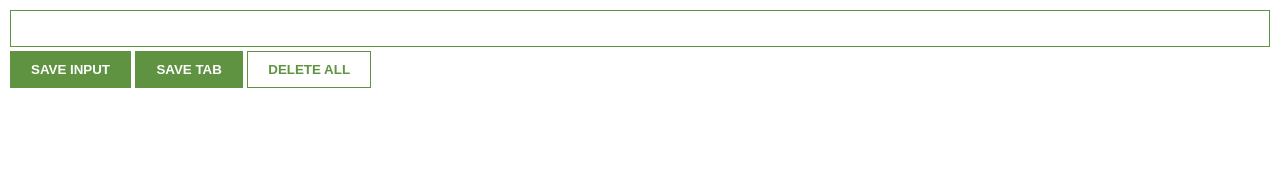
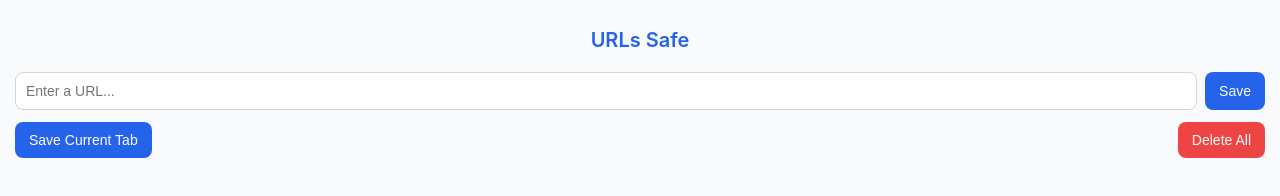
Before and after one commit to Jacquessssssss/URLs-Safe, a website built with Vite: page index.html in a window 1280 px wide. Built offline with nearby package versions, Linux system fonts and the light colour scheme.

Commit message:
Final Version

```diff
--- a/index.css
+++ b/index.css
@@ -1,52 +1,119 @@
 body {
   margin: 0;
-    padding: 10px;
-    font-family: Arial, Helvetica, sans-serif;
-    min-width: 400px;
+  padding: 15px;
+  font-family: "Inter", Arial, sans-serif;
+  min-width: 380px;
+  background: #f9fafb;
+  color: #111827;
+}
+
+.container {
+  display: flex;
+  flex-direction: column;
+  gap: 12px;
+}
+
+.title {
+  font-size: 20px;
+  font-weight: 600;
+  color: #2563eb;
+  margin-bottom: 8px;
+  text-align: center;
+}
+
+.input-group {
+  display: flex;
+  gap: 8px;
 }
 
 input {
-    width: 100%;
+  flex: 1;
   padding: 10px;
-    box-sizing: border-box;
-    border: 1px solid #5f9341;
-    margin-bottom: 4px;
+  border: 1px solid #d1d5db;
+  border-radius: 8px;
+  outline: none;
+  font-size: 14px;
+}
+
+input:focus {
+  border-color: #2563eb;
+  box-shadow: 0 0 0 2px rgba(37, 99, 235, 0.2);
 }
 
 button {
-    background: #5f9341;
+  padding: 10px 14px;
+  border-radius: 8px;
+  border: none;
+  cursor: pointer;
+  font-size: 14px;
+  font-weight: 500;
+  transition: all 0.2s ease;
+}
+
+button:hover {
+  opacity: 0.9;
+}
+
+#input-btn,
+#tab-btn {
+  background: #2563eb;
   color: white;
-    padding: 10px 20px;
-    border: 1px solid #5f9341;
-    font-weight: bold;
+}
+
+#delete-btn,
+.danger {
+  background: #ef4444;
+  color: white;
+}
+
+.actions {
+  display: flex;
+  justify-content: space-between;
+  gap: 8px;
 }
 
 ul {
-    margin-top: 20px;
-    padding-left: 0;
+  margin: 0;
+  padding: 0;
+  list-style: none;
+  margin-top: 12px;
 }
 
 li {
-    margin-top: 5px;
-    margin-left: 20px;
+  display: flex;
+  justify-content: space-between;
+  align-items: center;
+  background: white;
+  border: 1px solid #e5e7eb;
+  padding: 10px 12px;
+  border-radius: 8px;
+  margin-bottom: 8px;
+  transition: transform 0.1s ease;
+}
+
+li:hover {
+  transform: translateY(-2px);
+  box-shadow: 0 2px 6px rgba(0, 0, 0, 0.05);
 }
 
 a {
-    color: #5f9341;
-    font-weight: bold;
+  color: #2563eb;
+  text-decoration: none;
+  font-weight: 500;
+  overflow-wrap: anywhere;
 }
-#delete-btn {
-    background: white;
-    color: #5f9341;
 
-}
 .delete-single-btn {
-    margin-left: 10px;
   padding: 5px 10px;
   font-size: 12px;
-    background: white;
-    color: red;
-    border: 1px solid red;
+  background: #ef4444;
+  color: white;
+  border: none;
   cursor: pointer;
-    border-radius: 4px;
+  border-radius: 6px;
+  transition: background 0.2s;
 }
+
+.delete-single-btn:hover {
+  background: #dc2626;
+}
--- a/index.html
+++ b/index.html
@@ -3,12 +3,21 @@
     <link rel="stylesheet" href="index.css">
   </head>
   <body>
-        <input type="text" id="input-el">
-        <button id="input-btn">SAVE INPUT</button>
-        <button id="tab-btn">SAVE TAB</button>
-        <button id="delete-btn">DELETE ALL</button>
-        <ul id="ul-el">
-        </ul>
+    <div class="container">
+      <h1 class="title">URLs Safe</h1>
+
+      <div class="input-group">
+        <input type="text" id="input-el" placeholder="Enter a URL...">
+        <button id="input-btn">Save</button>
+      </div>
+
+      <div class="actions">
+        <button id="tab-btn">Save Current Tab</button>
+        <button id="delete-btn" class="danger">Delete All</button>
+      </div>
+
+      <ul id="ul-el"></ul>
+    </div>
     <script src="index.js"></script>
   </body>
 </html>
```
Lines whose indentation alone changed are shown as unchanged.
